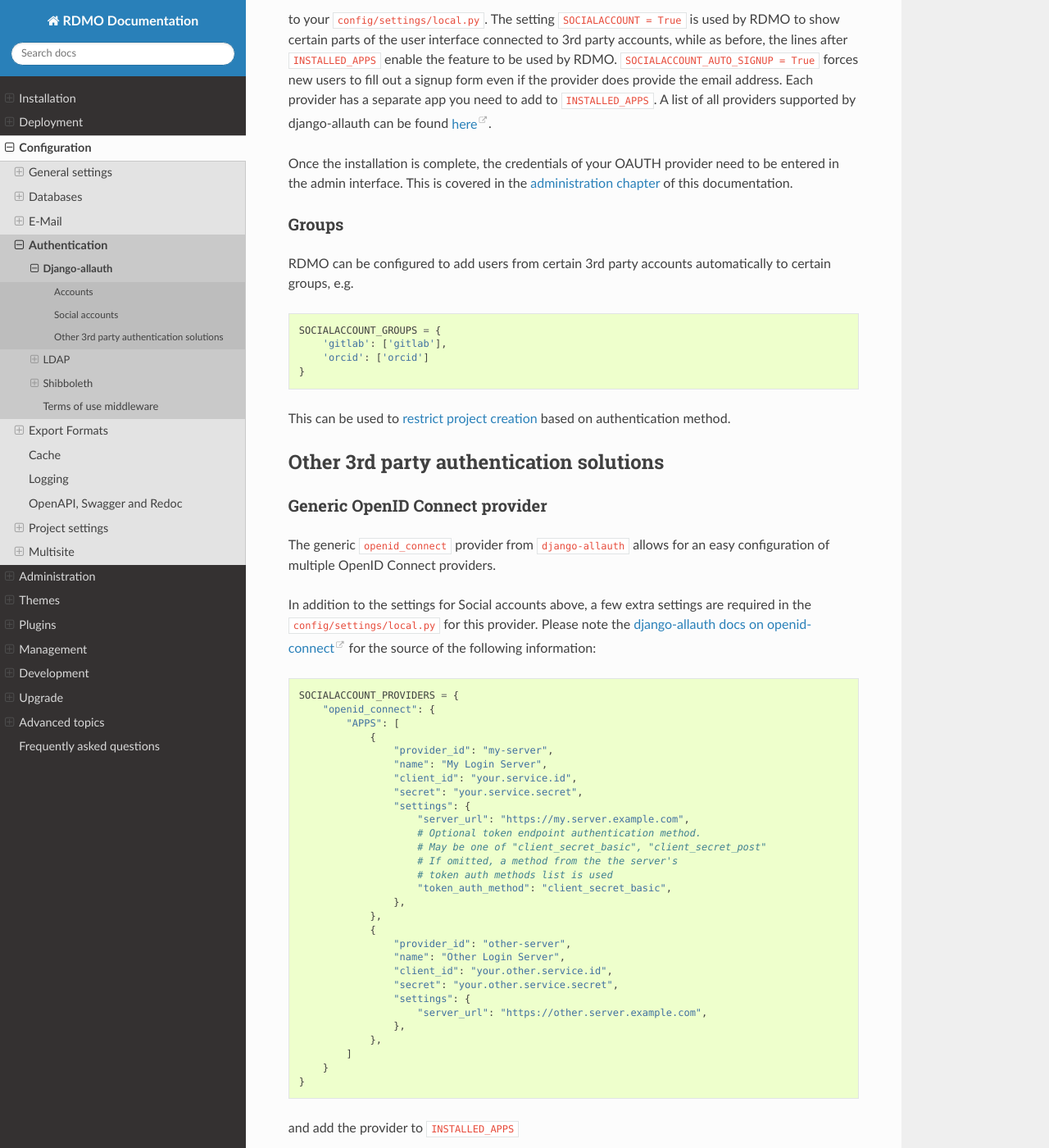
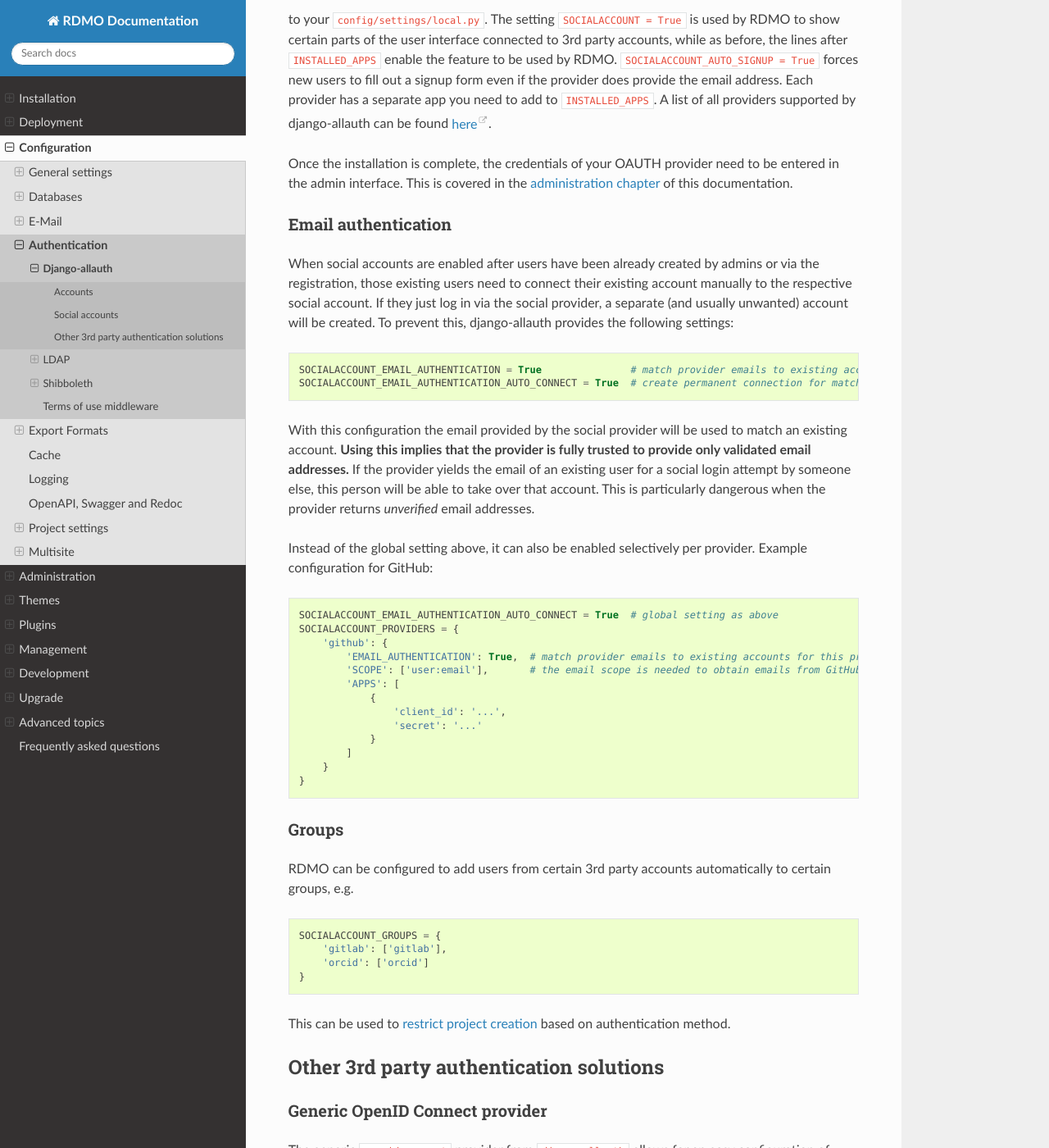
Before and after one commit to rdmorganiser/rdmo-docs, a Sphinx documentation site: the page built from docs/configuration/authentication/allauth.md, in a window 1280 px wide and 1400 px high, scrolled down 1445 px. Shown: the whole window at 82% size. Built offline with Sphinx 7.4.7 and the Read the Docs theme 3.1.0, drawn with Linux system fonts in a browser that asks for light colours.

Commit message:
Add note about email authentication

````diff
--- a/docs/configuration/authentication/allauth.md
+++ b/docs/configuration/authentication/allauth.md
@@ -60,6 +60,35 @@ MIDDLEWARE.append('allauth.account.middleware.AccountMiddleware')
 to your `config/settings/local.py`. The setting `SOCIALACCOUNT = True` is used by RDMO to show certain parts of the user interface connected to 3rd party accounts, while as before, the lines after `INSTALLED_APPS` enable the feature to be used by RDMO. `SOCIALACCOUNT_AUTO_SIGNUP = True` forces new users to fill out a signup form even if the provider does provide the email address. Each provider has a separate app you need to add to `INSTALLED_APPS`. A list of all providers supported by django-allauth can be found [here](https://docs.allauth.org/en/latest/socialaccount/providers/index.html).
 
 Once the installation is complete, the credentials of your OAUTH provider need to be entered in the admin interface. This is covered in the [administration chapter](../../administration/allauth) of this documentation.
+
+### Email authentication
+
+When social accounts are enabled after users have been already created by admins or via the registration, those existing users need to connect their existing account manually to the respective social account. If they just log in via the social provider, a separate (and usually unwanted) account will be created. To prevent this, django-allauth provides the following settings:
+
+```python
+SOCIALACCOUNT_EMAIL_AUTHENTICATION = True               # match provider emails to existing accounts
+SOCIALACCOUNT_EMAIL_AUTHENTICATION_AUTO_CONNECT = True  # create permanent connection for matched socialaccounts and users
+```
+
+With this configuration the email provided by the social provider will be used to match an existing account. **Using this implies that the provider is fully trusted to provide only validated email addresses.** If the provider yields the email of an existing user for a social login attempt by someone else, this person will be able to take over that account. This is particularly dangerous when the provider returns *unverified* email addresses.
+
+Instead of the global setting above, it can also be enabled selectively per provider. Example configuration for GitHub:
+
+```python
+SOCIALACCOUNT_EMAIL_AUTHENTICATION_AUTO_CONNECT = True  # global setting as above
+SOCIALACCOUNT_PROVIDERS = {
+    'github': {
+        'EMAIL_AUTHENTICATION': True,  # match provider emails to existing accounts for this provider
+        'SCOPE': ['user:email'],       # the email scope is needed to obtain emails from GitHub
+        'APPS': [
+            {
+                'client_id': '...',
+                'secret': '...'
+            }
+        ]
+    }
+}
+```
 
 ### Groups
 
````
